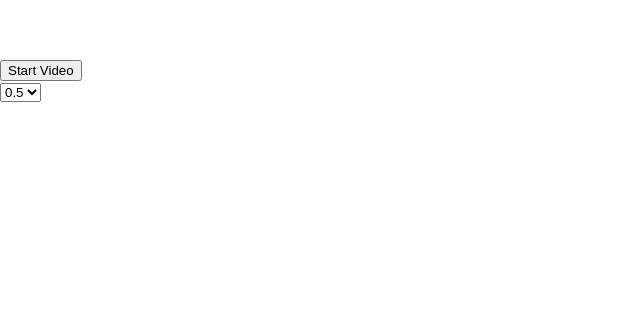
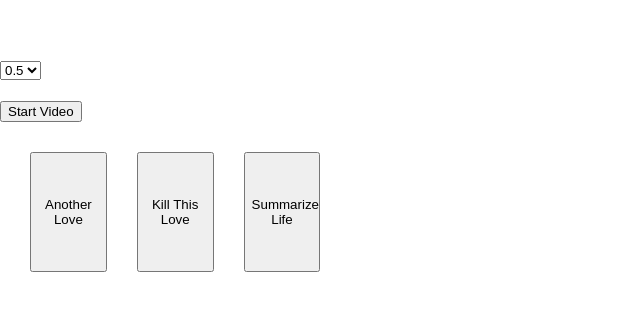
Before and after one commit to atakanhbk/GuessMusic, a React (Create React App) app in the folder guessmusic/: page / in a window 1280 px wide. Shown: the part 301-612 px from the top of the page, without its empty margins (0-640 px from the left). Built offline with nearby package versions, Linux system fonts and the light colour scheme.

Commit message:
Fixed Mech

```diff
--- /dev/null
+++ b/guessmusic/src/AnswerPart.js
@@ -0,0 +1,32 @@
+import React from "react";
+
+export default function AnswerPart({ musics }) {
+  const checkAnswer = (e) => {
+    e.preventDefault();
+    const buttonText = e.target.textContent;
+    const answerText = musics.correctAnswer;
+
+
+    if(buttonText === answerText){
+        console.log("Correct Answer !!!");
+    }
+    else{
+        console.log("Wrong Answer");
+    }
+  };
+  return (
+    <div>
+      <form id="answer-part">
+        <button className="first answer btn" onClick={checkAnswer}>
+          {musics.firstAnswer}
+        </button>
+        <button className="second answer btn" onClick={checkAnswer}>
+          {musics.secondAnswer}
+        </button>
+        <button className="third answer btn" onClick={checkAnswer}>
+          {musics.thirdAnswer}
+        </button>
+      </form>
+    </div>
+  );
+}
--- a/guessmusic/src/App.css
+++ b/guessmusic/src/App.css
@@ -0,0 +1,13 @@
+#answer-part {
+  display: flex;
+  gap: 30px;
+  margin: 30px;
+  height: 30%;
+  width: 60%;
+  position: absolute;
+}
+
+.answer{
+  width: 10%;
+  height: 50%;
+}
--- a/guessmusic/src/App.js
+++ b/guessmusic/src/App.js
@@ -1,15 +1,21 @@
-import React, { useEffect, useState } from "react";
+import "./App.css";
 import VideoPlayer from "./VideoPlayer";
-import InputPart from "./InputPart";
+
 
 function App() {
-  const [timeValue, setTimeValue] = useState("0.5");
 
   const currentMusicIndex = 0; // Example current music index
   const musicsClass = [
     {
       startSecond: 1,
       url: "https://www.youtube.com/watch?v=MwpMEbgC7DA",
+      answerPart:{
+        firstAnswer: "Another Love",
+        secondAnswer: "Kill This Love",
+        thirdAnswer: "Summarize Life",
+        correctAnswer : "Another Love"
+      }
+
     },
     {
       startSecond: 5,
@@ -18,18 +24,11 @@ function App() {
     // Add more music objects as needed
   ];
 
-  const showTimeValue = (element) => {
-    setTimeValue(element);
-  };
-
-  useEffect(() => {
-    console.log(timeValue);
-  }, [timeValue]);
 
   return (
     <div>
-      <VideoPlayer playerIndex={currentMusicIndex} musics={musicsClass} timeValue = {timeValue} />
-      <InputPart timeValue={showTimeValue} />
+      <VideoPlayer playerIndex={currentMusicIndex} musics={musicsClass} />
+
     </div>
   );
 }
--- a/guessmusic/src/InputPart.js
+++ /dev/null
@@ -1,22 +0,0 @@
-import { useEffect, useState } from "react";
-
-export default function InputPart({ timeValue }) {
-  const showValue = (event) => {
-    timeValue(event.target.value);
-  };
-
-  return (
-    <div>
-      <form id="input-form">
-        <select className="time-value" onChange={showValue}>
-          <option value="0.5">0.5</option>
-          <option value="1.0">1.0</option>
-          <option value="1.5">1.5</option>
-          <option value="2.0">2.0</option>
-        </select>
-        <br />
-        <br />
-      </form>
-    </div>
-  );
-}
--- a/guessmusic/src/VideoPlayer.js
+++ b/guessmusic/src/VideoPlayer.js
@@ -1,7 +1,12 @@
-import React, { useRef } from "react";
+import React, { useRef, useState } from "react";
 import ReactPlayer from "react-player/youtube";
+import AnswerPart from "./AnswerPart";
 
-function VideoPlayer({ playerIndex, musics, timeValue }) {
+function VideoPlayer({ playerIndex, musics }) {
+  const [isButtonVisible, setIsButtonVisible] = useState(true);
+  const [isRestartButtonVisible, setIsRestartButtonVisible] = useState(false);
+  const [timeValue, setTimeValue] = useState("0.5");
+
   const playerRef = useRef(null);
 
   const startVideo = () => {
@@ -9,6 +14,8 @@ function VideoPlayer({ playerIndex, musics, timeValue }) {
       playerRef.current.seekTo(musics[playerIndex].startSecond);
       playerRef.current.getInternalPlayer().playVideo(); // Plays the video
     }
+    setIsButtonVisible(false);
+    setIsRestartButtonVisible(false);
 
     setTimeout(() => {
       pauseVideo();
@@ -17,7 +24,12 @@ function VideoPlayer({ playerIndex, musics, timeValue }) {
 
   const pauseVideo = () => {
     playerRef.current.getInternalPlayer().pauseVideo();
+    setIsRestartButtonVisible(true);
   };
+  const getTimeValue = (event) => {
+    setTimeValue(event.target.value);
+  };
+
   return (
     <div>
       <ReactPlayer
@@ -25,7 +37,30 @@ function VideoPlayer({ playerIndex, musics, timeValue }) {
         url={musics[playerIndex].url}
         controls={true}
       />
-      <button onClick={startVideo}>Start Video</button>
+      {isButtonVisible && (
+        <form id="input-form">
+          <select className="time-value" onChange={getTimeValue}>
+            <option value="0.5">0.5</option>
+            <option value="1.0">1.0</option>
+            <option value="1.5">1.5</option>
+            <option value="2.0">2.0</option>
+          </select>
+          <br />
+          <br />
+
+          <button className="start-button" onClick={startVideo}>
+            Start Video
+          </button>
+        </form>
+      )}
+
+      {isRestartButtonVisible && (
+        <button className="restart-button" onClick={startVideo}>
+          Restart Button
+        </button>
+      )}
+
+      <AnswerPart musics={musics[playerIndex].answerPart} />
     </div>
   );
 }
```
